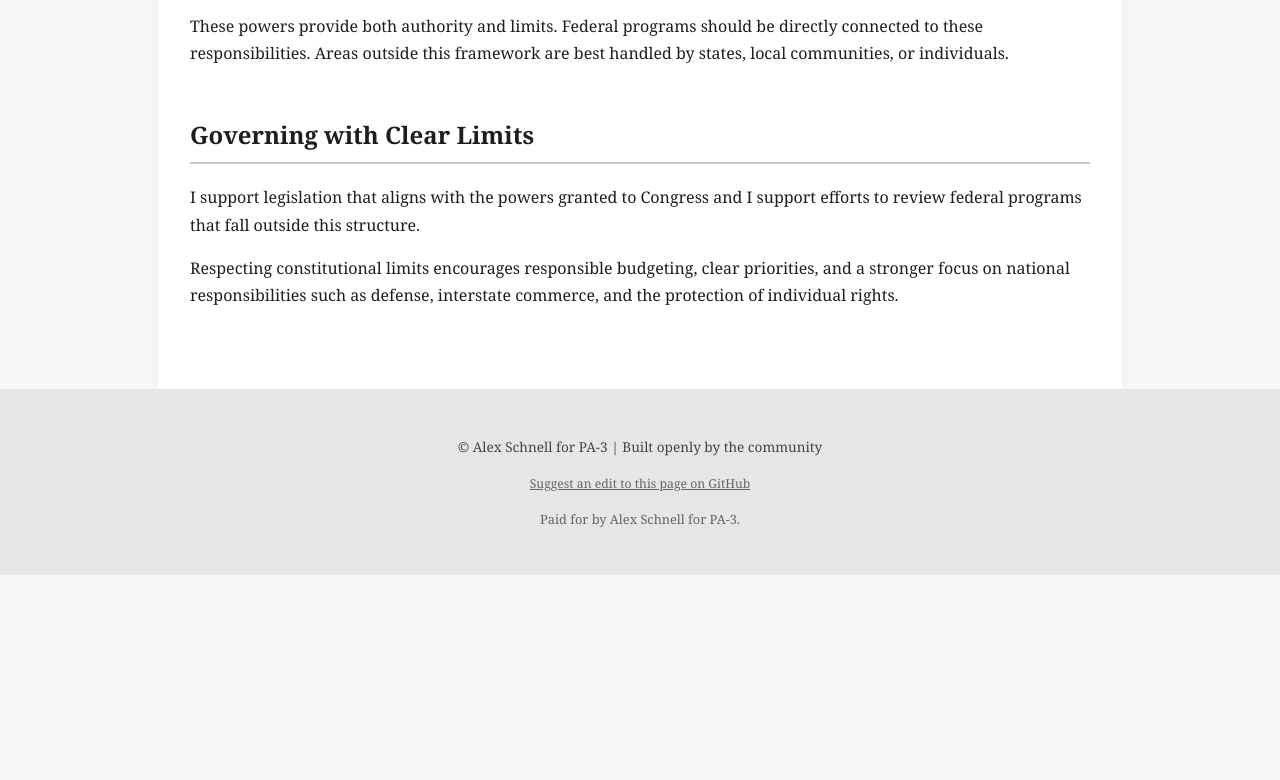
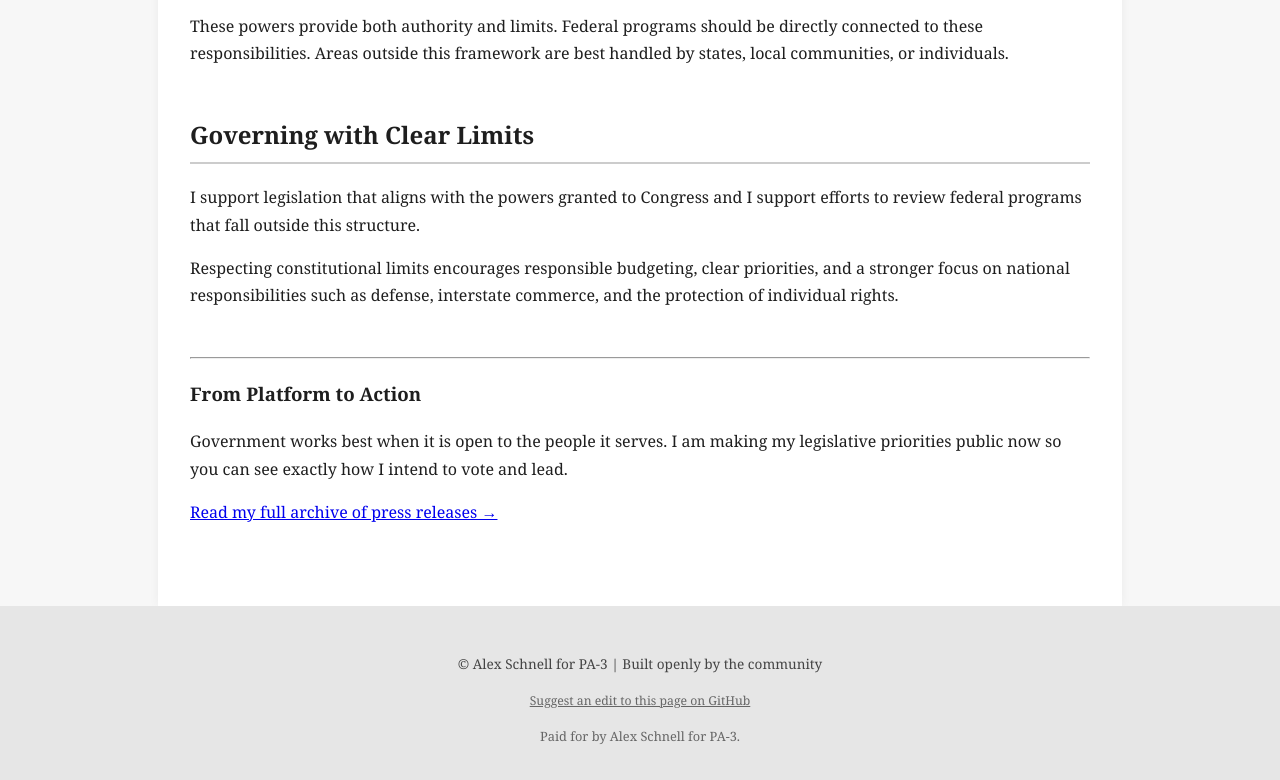
Before and after one commit to AlexSchnellPA3/alexschnellpa3.github.io, a plain HTML site: page constitution.html in a window 1280 px wide. Shown: the part 1678-2458 px from the top of the page. Before the commit the page ends 2253 px from the top, so only its background shows below. Drawn offline with Linux system fonts and the light colour scheme.

Commit message:
Update constitution.html
Add a link to the pdf-viewer.html page.

```diff
--- a/constitution.html
+++ b/constitution.html
@@ -93,6 +93,20 @@
   </p>
 </section>
 
+<section class="legislative-transition">
+  <hr aria-hidden="true">
+  <h3>From Platform to Action</h3>
+  <p>
+    Government works best when it is open to the people it serves. I am making my legislative priorities public now so you can see exactly how I intend to vote and lead.
+  </p>
+
+  <p>
+    <a href="pdf-viewer.html" class="button-style" target="_blank">
+      Read my full archive of press releases &rarr;
+    </a>
+  </p>
+</section>
+
 </main>
 
 <footer>
```
